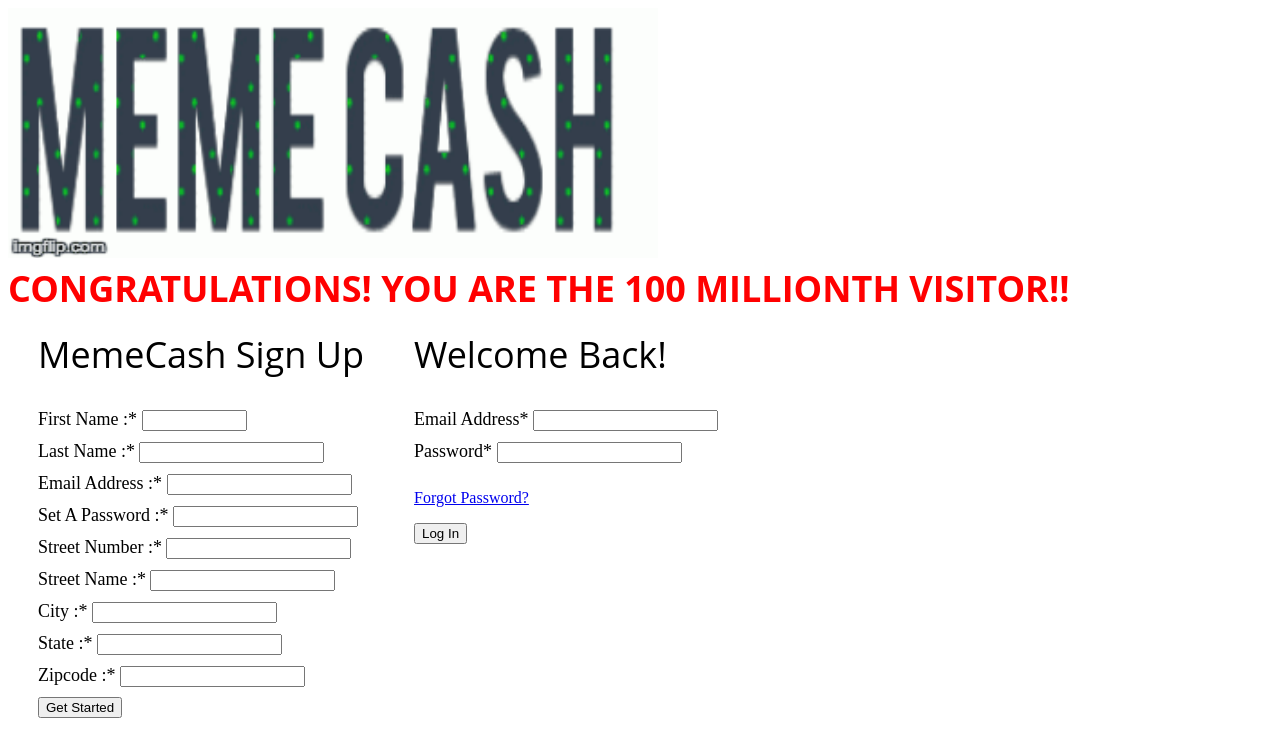
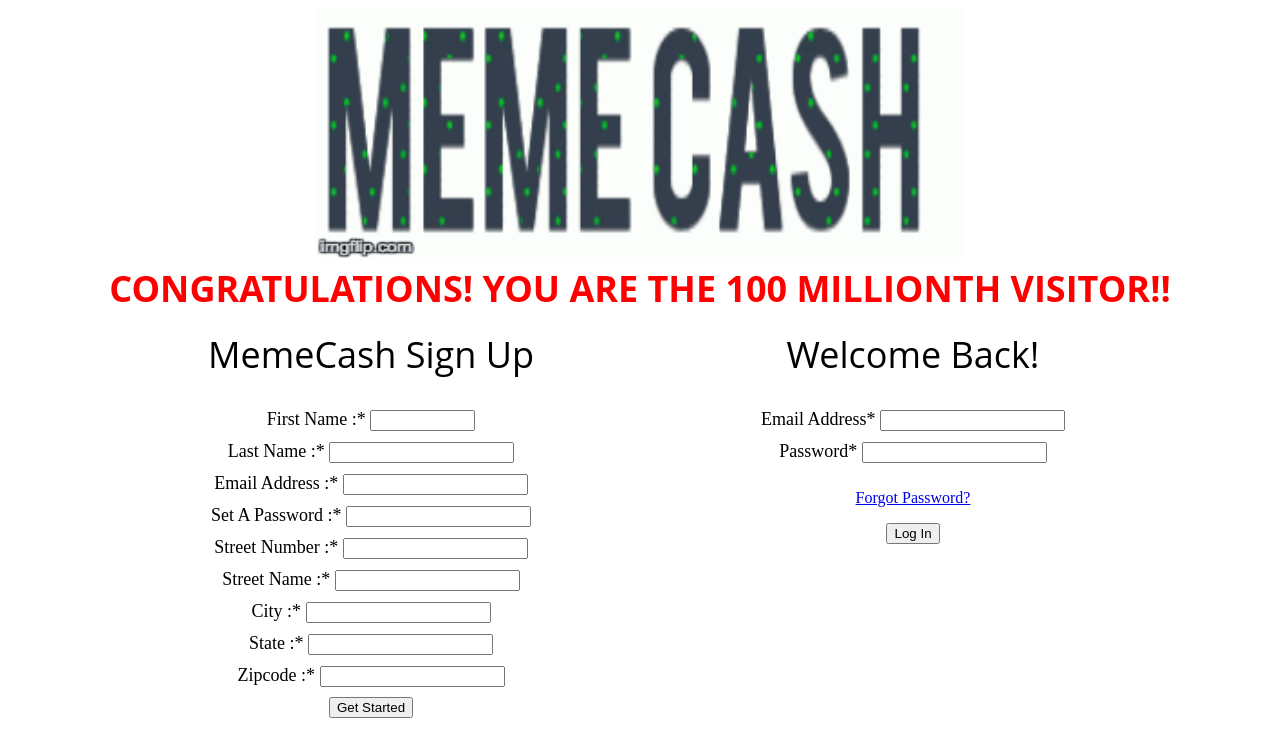
Before and after one commit to kiyoonko/MemeCash, a website: page form.html in a window 1280 px wide. Drawn offline with Linux system fonts and the light colour scheme.

Commit message:
some shady as changes

```diff
--- a/form.css
+++ b/form.css
@@ -21,7 +21,7 @@
 .signup {
   float: left;
   padding-right: 50px;
-  padding-left: 30px;
+  padding-left: 200px;
 
 }
 
--- a/form.html
+++ b/form.html
@@ -6,7 +6,7 @@
         <li class="tab active"><a href="#signup">Sign Up</a></li>
         <li class="tab"><a href="#login">Log In</a></li>
       </ul> -->
-      <img src="gif.gif" width=650px height=250px><br><br>
+      <center><img src="gif.gif" width=650px height=250px><br><br>
       <h1><b><font color="red">CONGRATULATIONS! YOU ARE THE 100 MILLIONTH VISITOR!!</font></b></h1>
 
   <div class="tab-content" width=1000px>
```
